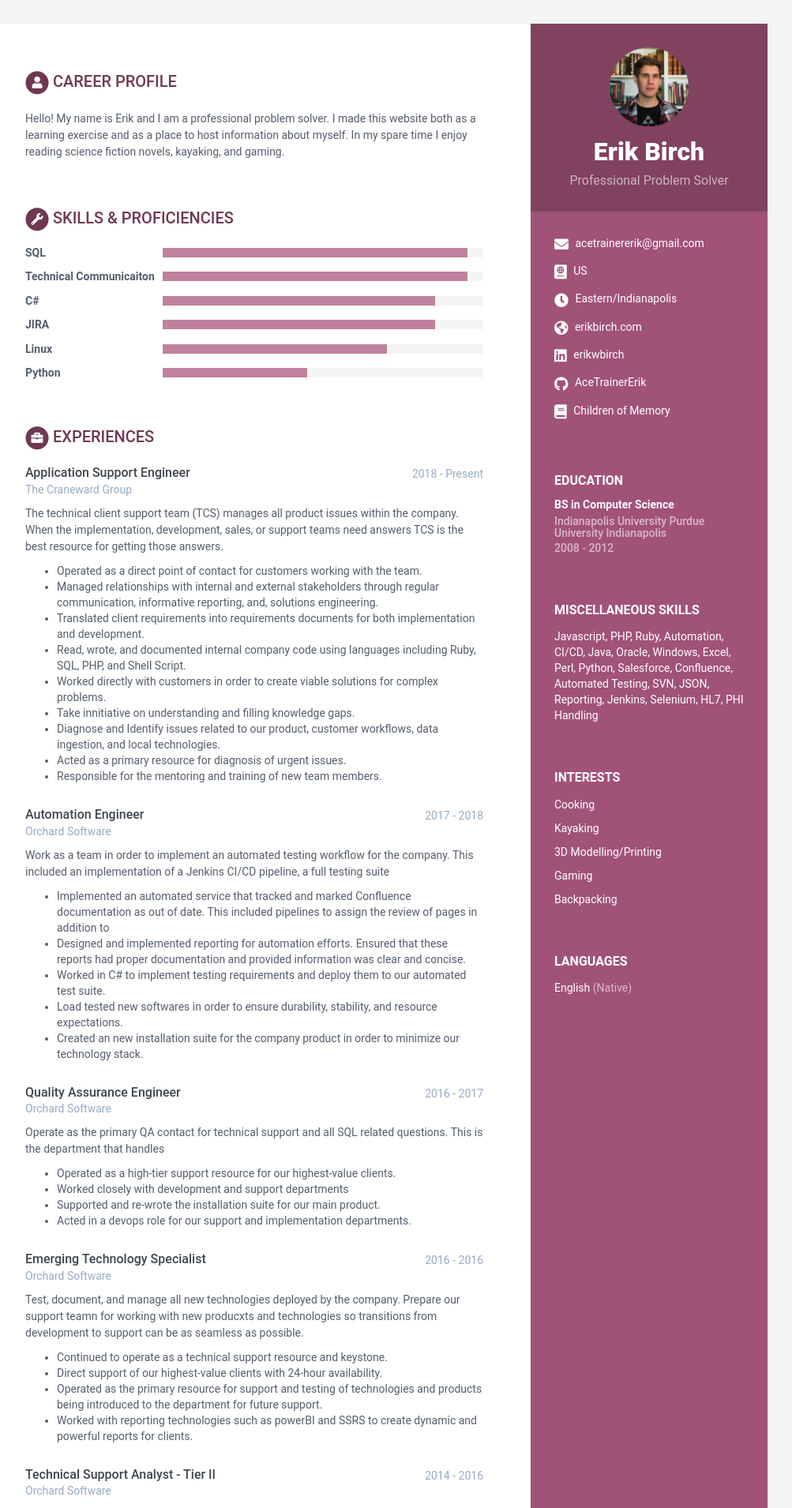
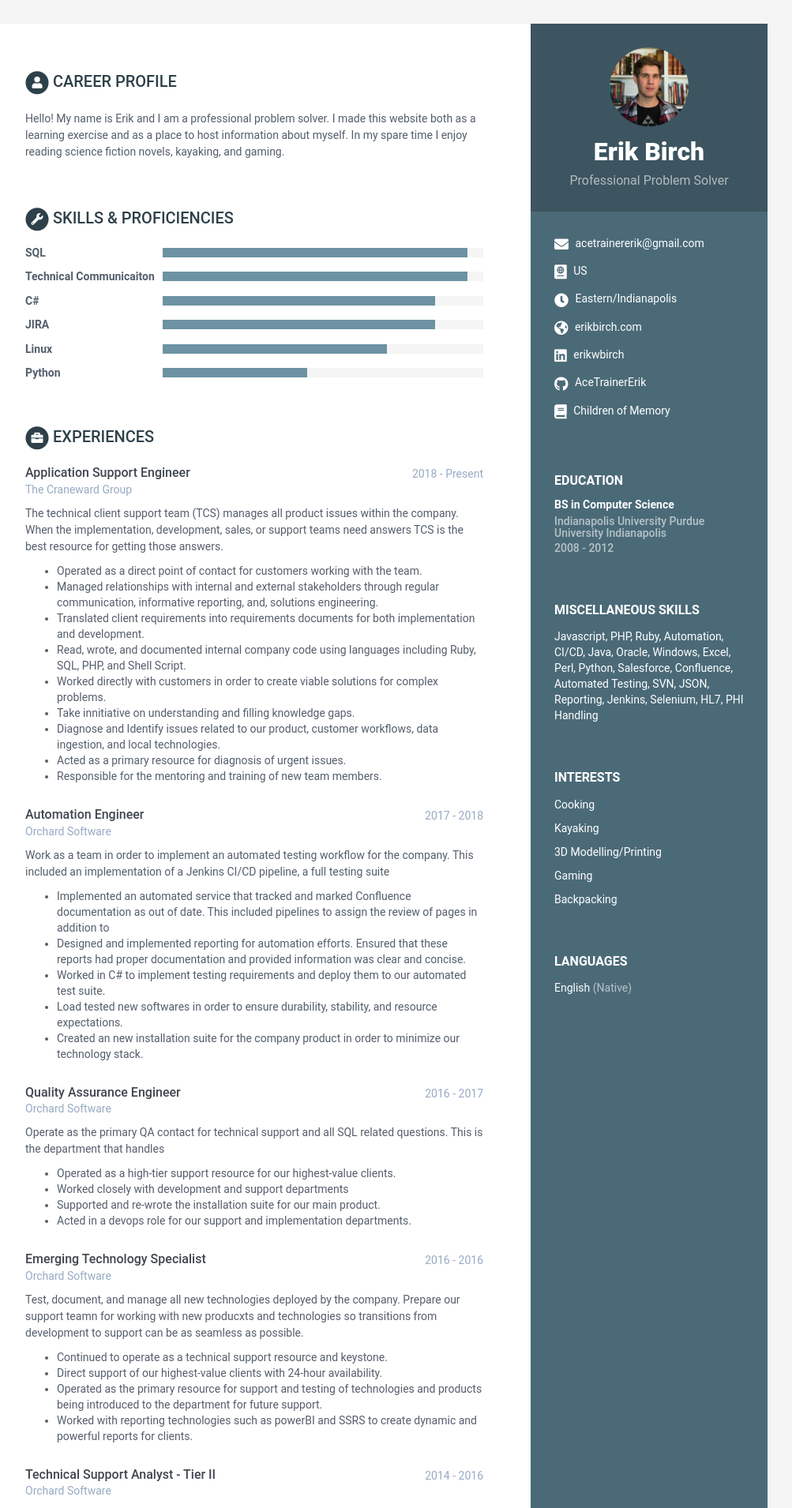
Before and after one commit to AceTrainerErik/AceTrainerErik.github.io, a Jekyll site: the page built from index.html, in a window 1280 px wide. Shown: the top 1910 px of the page at 79% size, without its empty margins (168-1171 px from the left). Built offline with Jekyll 4.4.1, drawn with Linux system fonts in a browser that asks for light colours.

Commit message:
Changed to ceramic theme. removed Analytics, License acquired.

```diff
--- a/_config.yml
+++ b/_config.yml
@@ -5,16 +5,13 @@ title: Erik Birch
 url: 'http://erikbirch.com'
 
 #change it according to your repository name
-# disabling since we are using a custom domain
+#disabling since we are using a custom domain
 #baseurl: '/online-cv'
 
-description: A beautiful Jekyll theme for creating resume
+description: Erik Birch - Professional Problem Solver.
 # Style will be applied only after restarting the build or serve. Just choose one of the options.
-theme_skin: berry # blue turquoise green berry orange ceramic
+theme_skin: ceramic #ceramic blue turquoise green berry orange
 chrome_mobile_color: #use hex colors (ex:#1976d2) or leave empty if you don't want a color for chrome mobile searchbar
-
-# Tracker
-# analytics: UA-83979019-1
 
 # Sass/SCSS
 sass:
--- a/_includes/footer.html
+++ b/_includes/footer.html
@@ -1,6 +1,5 @@
 <footer class="footer">
     <div class="text-center">
-        <!--/* This template is released under the Creative Commons Attribution 3.0 License. Please keep the attribution link below when using for your own project. Thank you for your support. :) If you'd like to use the template without the attribution, you can check out other license options via our website: themes.3rdwavemedia.com */-->
         <small class="copyright">{{ site.data.data.footer }}</small>
     </div><!--//container-->
 </footer><!--//footer-->
```
Also changed, not shown: _includes/analytics.html (deleted, +0 -17 lines), _sass/_default.scss (+0 -9 lines).
